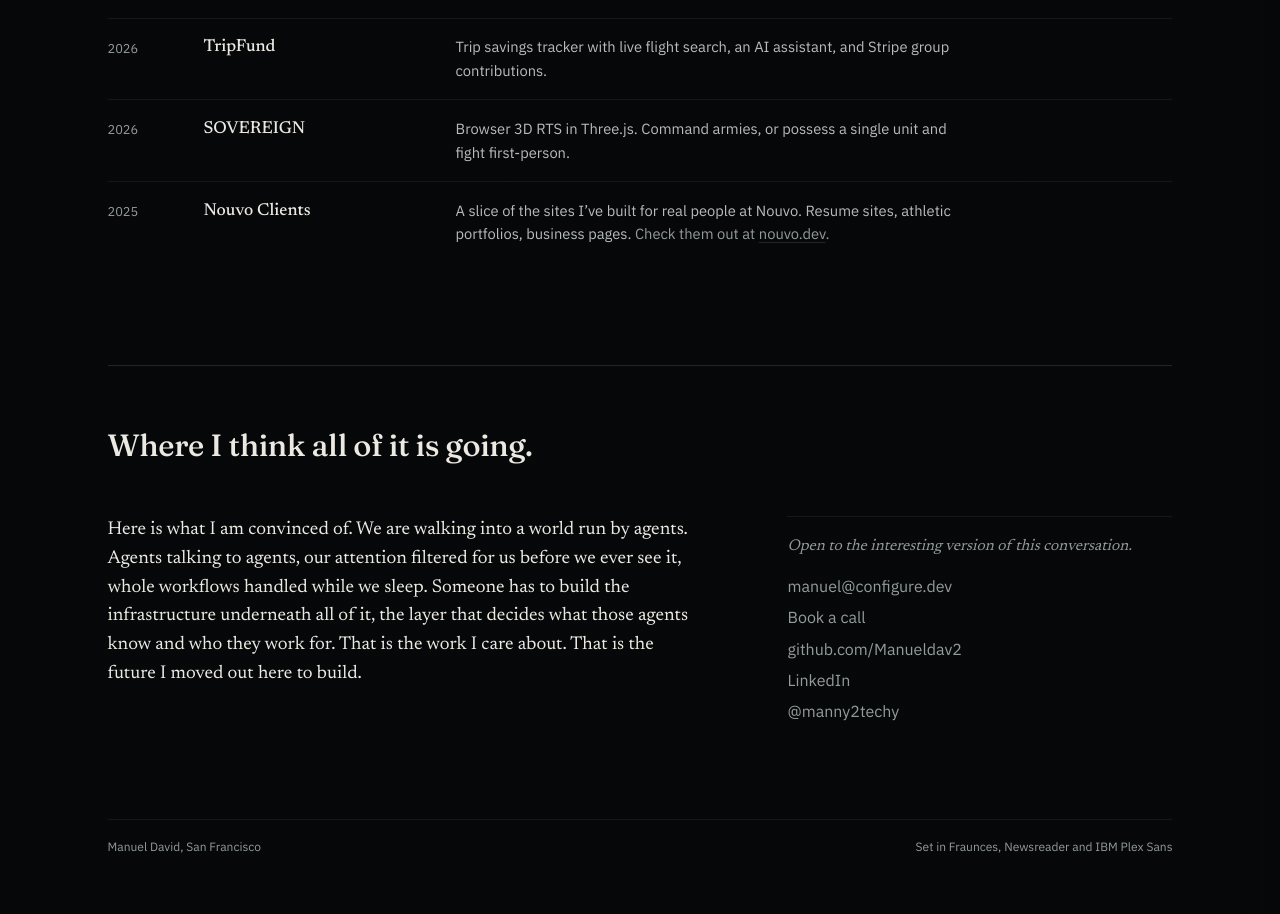
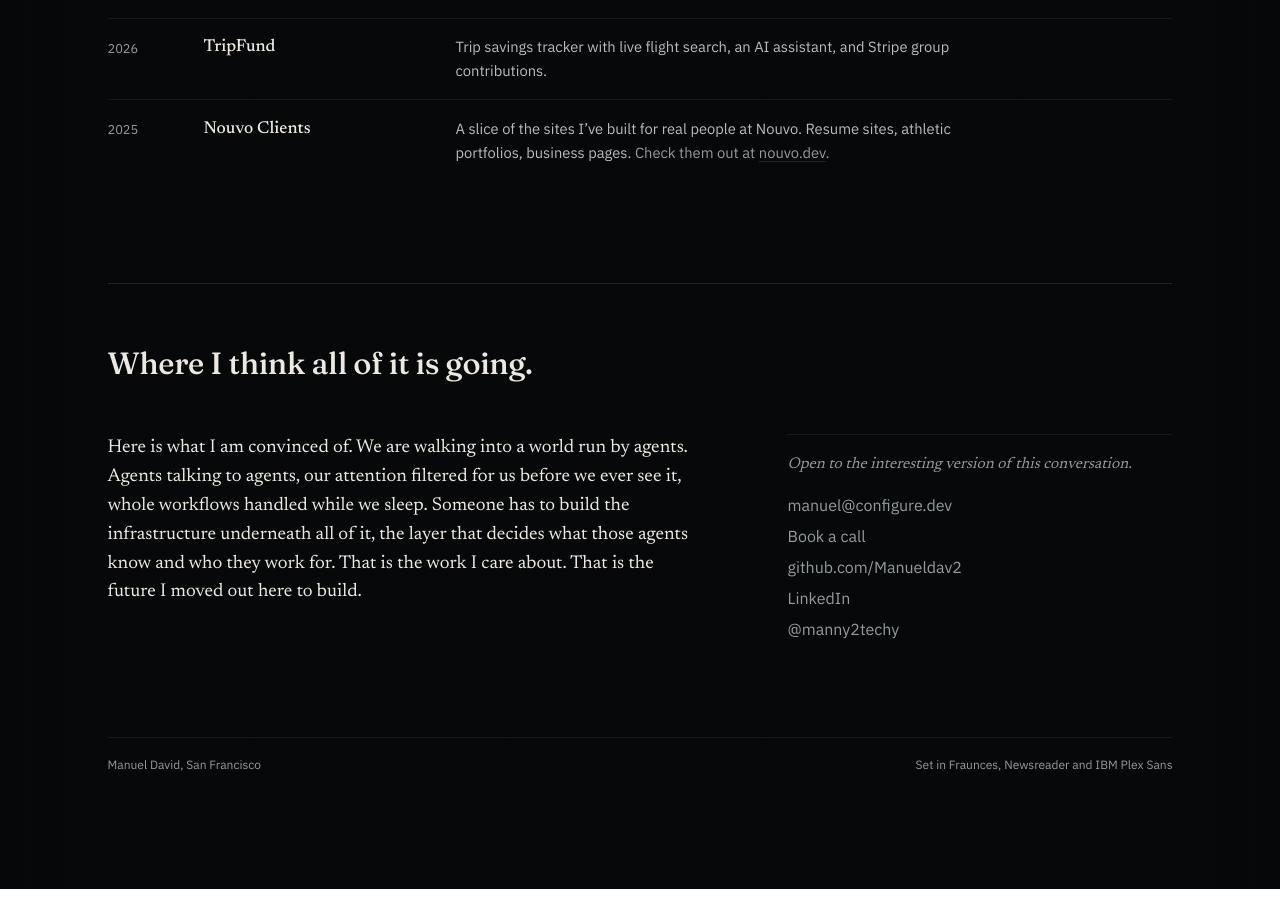
Before and after one commit to Manueldav2/manuel_david_new_portfolio, a Next.js app: page /1 in a window 1280 px wide. Shown: the part 4108-5022 px from the top of the page. After the commit the page ends 4997 px from the top, so only its background shows below. Built offline with nearby package versions, Linux system fonts and the light colour scheme.

Commit message:
content(/1): remove sovereign from selected projects

```diff
--- a/components/hero-field/HeroField.tsx
+++ b/components/hero-field/HeroField.tsx
@@ -73,7 +73,6 @@ const SELECTED_PROJECTS = [
   "claude-skills-sync",
   "ats-resume-optimizer",
   "tripfund",
-  "sovereign",
   "nouvo-clients",
 ]
 
```
